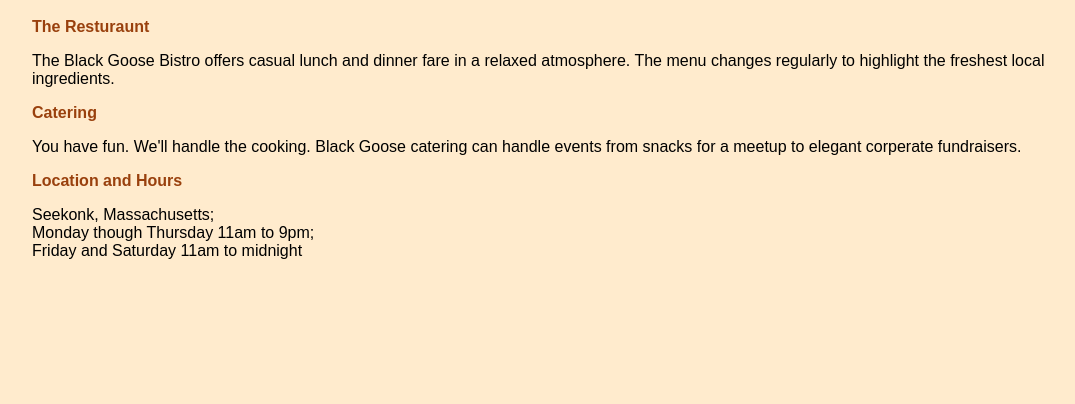
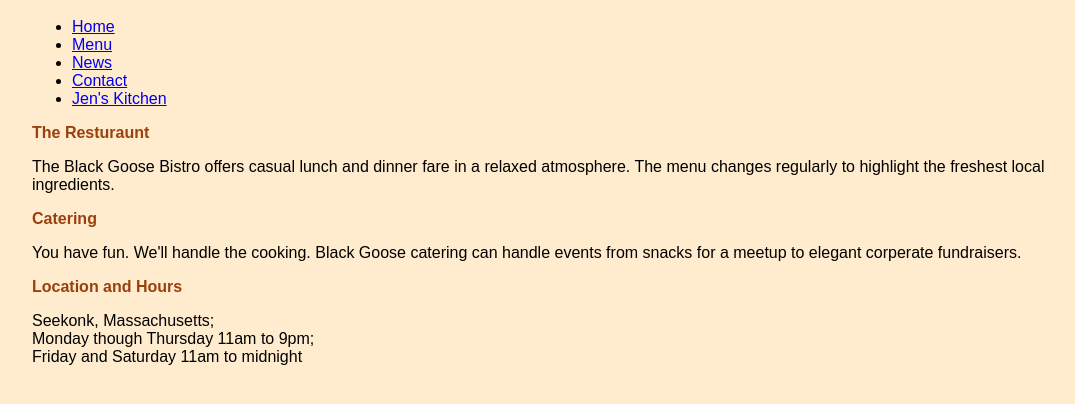
Before and after one commit to skyrfrance/fid, a plain HTML site: page bistro/index.html in a window 1280 px wide. Shown: the part 254-658 px from the top of the page, without its empty margins (96-1171 px from the left). Drawn offline with Linux system fonts and the light colour scheme.

Commit message:
Add files via upload

```diff
--- a/bistro/index.html
+++ b/bistro/index.html
@@ -32,6 +32,16 @@
 
     <h1><img src="blackgoose.png" alt="logo"><br>Black Goose Bistro</h1>
 
+    <nav>
+        <ul>
+            <li><a href= "index.html">Home</a></li>
+            <li><a href= "menu.html">Menu</a></li>
+            <li><a href= "bgnews.html">News</a></li>
+            <li><a href= "contact.html">Contact</a></li>
+            <li><a href= "jenskitchen/jenskitch.html">Jen's Kitchen</a></li>
+        </ul>
+    </nav>
+
 <h2>The Resturaunt</h2>
 <p>The Black Goose Bistro offers casual lunch and dinner fare in a relaxed atmosphere. The menu changes regularly to highlight the freshest local ingredients.</p>
 
```
Also changed, not shown: bistro/bgnews.html (+10 -0 lines).
